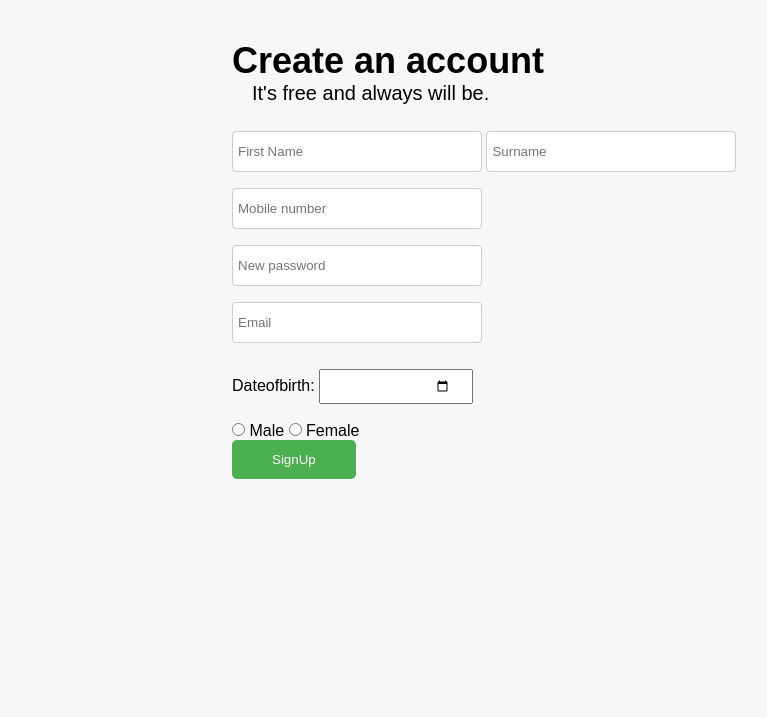
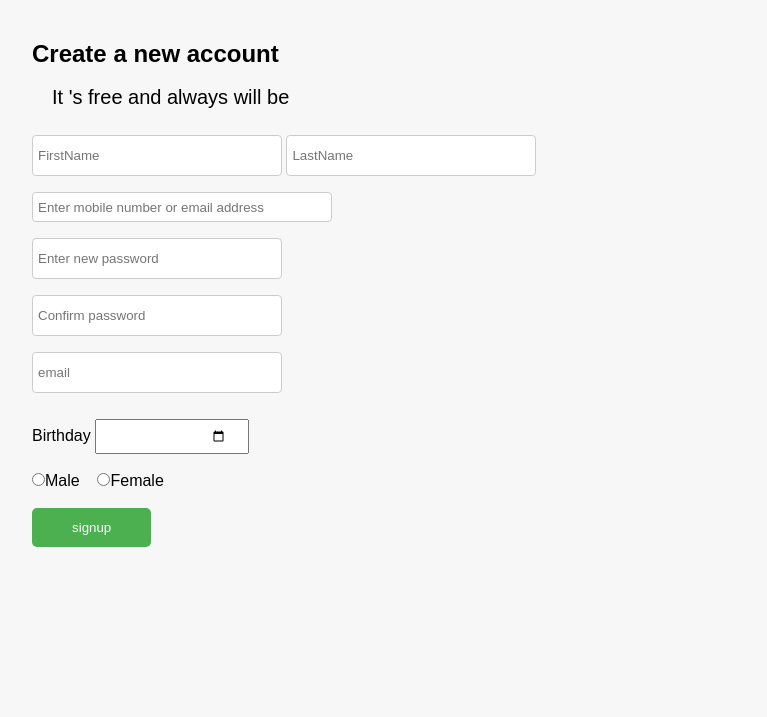
Before and after one commit to Manoj1881/sb_training, a PHP site: page /task2/index.html in a window 1280 px wide. Shown: the part 87-804 px from the top of the page, without its empty margins (248-1015 px from the left). Before the commit the page ends 566 px from the top, so only its background shows below. Run offline with PHP 8.4, Linux system fonts and the light colour scheme.

Commit message:
js code updated

```diff
--- a/task-01-13-09-2018/srujana/task2/index.html
+++ b/task-01-13-09-2018/srujana/task2/index.html
@@ -1,32 +1,32 @@
-<!DOCTYPE html>
-<html lang="en">
+<html>
   <head>
-	    <meta charset="UTF-8">
-	    <meta name="viewport" content="width=device-width, initial-scale=1.0">
-	    <meta http-equiv="X-UA-Compatible" content="ie=edge">
     <title>registration page</title>
-		<link rel="stylesheet"  href="style.css"/>
+    <meta charset=utf-8/>
+    <link rel="stylesheet" href="style.css">
      <script type="text/javascript">
-                    function validateform(){
-     if(document.getElementById("firstname").value=="") {
-            alert("please provide first name");
-            document.getElementById("firstname").focus();
+
+
+function check_info()
+{
+
+      if(document.getElementById("fname").value=="") {
+            alert("Enter First Name");
+            document.getElementById("fname").focus();
             return false;
       }
-            if(document.getElementById("sname").value=="") {
-                alert("please provide surName");
-                document.getElementById("sname").focus();
+     if(document.getElementById("lname").value=="") {
+            alert("Enter last Name");
+            document.getElementById("lname").focus();
             return false;
       }
-
       if(document.getElementById("mobile").value=="") {
-            alert("please provide your mobile");
+            alert("Enter mobile");
             document.getElementById("mobile").focus();
             return false;
       }
       else {
         var mobile= document.getElementById("mobile").value;
-        var pattern=/\d{10}$/;
+        var pattern= /^[1-9]{1}[0-9]{9}$/;
         if(!pattern.test(mobile))
         {
           alert("Enter valid mobile");
@@ -34,10 +34,24 @@
           return false;
         }
       }
+      if(document.getElementById("password").value=="") {
+             alert("Enter password");
+             document.getElementById("password").focus();
+             return false;
+       }
+       if((document.getElementById("password")).value==password.length < 8) {
+             alert("Enter password");
+             document.getElementById("password").focus();
+             return false;
+       }
+       if(document.getElementById("ConfirmPassword").value=="") {
+             alert("Enter confirmation password");
+             document.getElementById("ConfirmPassword").focus();
+             return false;
+       }
 
-      if(document.getElementById("password").value=="") {
-                alert("please provide correct password");
-                document.getElementById("password").focus();
+       if(document.getElementById("password").value != document.getElementById("ConfirmPassword").value) {
+             alert(" password do not match");
              return false;
        }
        var reg = /^([A-Za-z0-9_\-\.])+\@([A-Za-z0-9_\-\.])+\.([A-Za-z]{2,4})$/;
@@ -57,31 +71,36 @@
 
      }
     </script>
+
   </head>
   <body>
- <div class ="header">
+       <div  class="header">
            <h1>Facebook</h1>
        </div>
       <div class="page">
 
-    <h1>Create an account</h1>
-    <p>It's free and always will be.</p><br>
-        <form action="sucess.html" method="post" onsubmit="return validateform();">
-
-           <input type="text" placeholder="First Name" id="firstname">
-           <input type="text" placeholder="Surname" id="sname"><br>
-            <input type="text" placeholder="Mobile number" id ="mobile"><br>
-           <input type="password" placeholder="New password" id="password"><br>
-        <input type="email" placeholder="Email" id="email"><br><br>
-           Dateofbirth: <input type="date" name="date" value ="date"><br><br>
-
-            <input type="radio" name="gender" value="male"> Male
-            <input type="radio" name="gender" value="female"> Female<br>
+    <h2>Create a new account</h2><br>
+    <p>It 's free and always will be</p><br>
+    <form action="sucess.html" method="post" onsubmit="return check_info();">
 
 
-            <input type="submit" text="SignUp" value="SignUp">
+      <input type="text" placeholder="FirstName" id="fname">
+     <input type="text" placeholder="LastName" id ="lname">
+      <br>
+      <input type="text" style="width: 300px; height:30px;" name="Email" placeholder="Enter mobile number or email address"id ="mobile"><br>
+      <input type="password" placeholder="Enter new password"id="password"><br>
+      <input type="password" placeholder="Confirm password"id="ConfirmPassword"><br>
+      <input type="email" placeholder="email" id="email"><br><br>
+      Birthday <input type="date"><br><br>
+
+        <input type="radio" name="radio" >Male  &nbsp;&nbsp;
+        <input type="radio" name="radio">Female
+      <br><br>
+
+       <input type="submit" value="signup">
+
+
+    </form>
 </div>
-        </form>
-
   </body>
 </html>
--- a/task-01-13-09-2018/srujana/task2/style.css
+++ b/task-01-13-09-2018/srujana/task2/style.css
@@ -16,7 +16,7 @@ body{
     text-align: left;
 }
 .page{
-margin:550px 50px 150px 440px;
+margin:550px 50px 150px 240px;
 padding:30px 20px 20px 40px;
 text-align:left;
 margin-top:10px;
```
Lines whose indentation alone changed are shown as unchanged.
